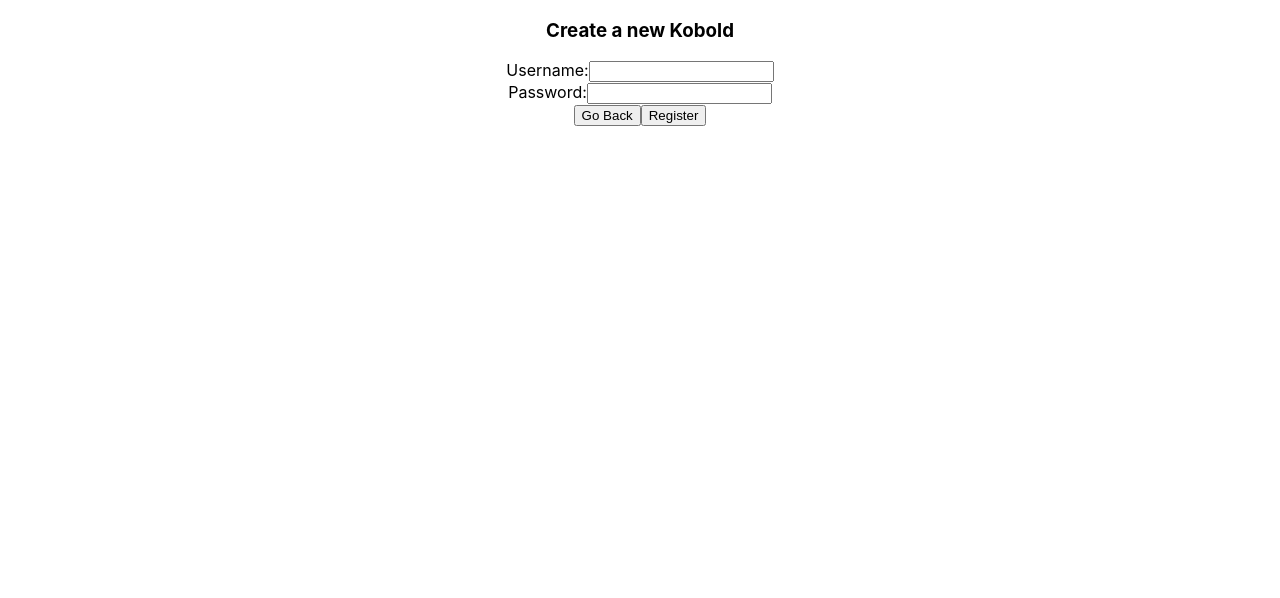
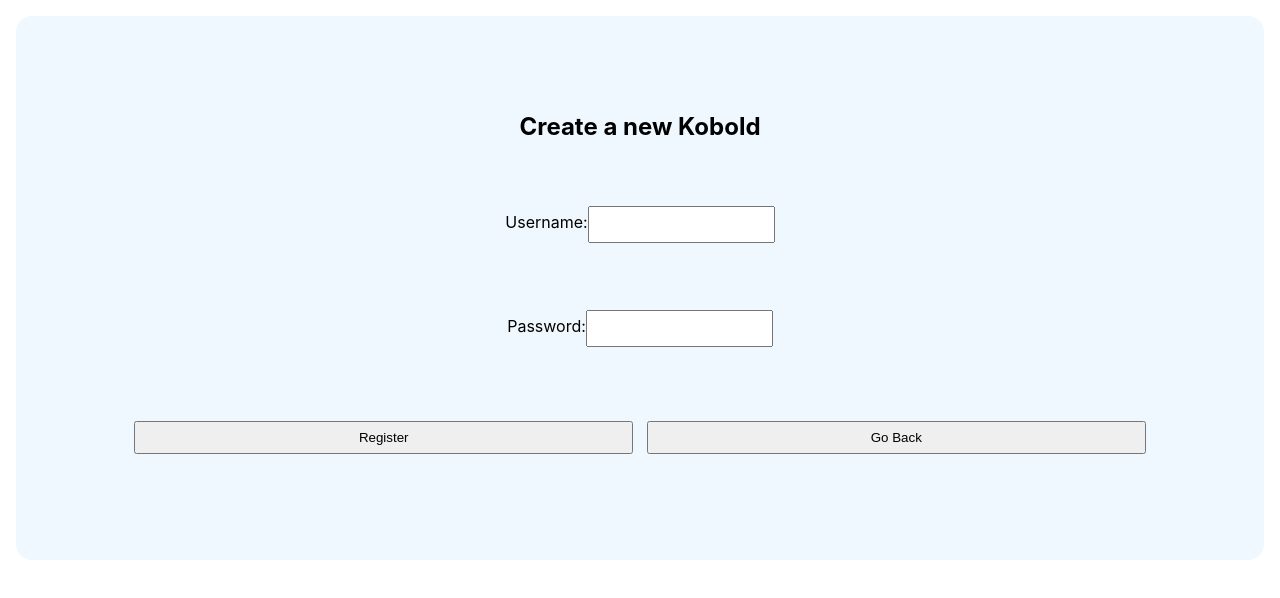
Before and after one commit to ThomasDavisA/kobold-adventures-client, a React (Create React App) app: page /register in a window 1280 px wide. Shown: the top 598 px of the page. Built offline with nearby package versions, Linux system fonts and the light colour scheme.

Commit message:
started css styling

```diff
--- a/src/App.css
+++ b/src/App.css
@@ -1,38 +1,5 @@
+
+
 .App {
   text-align: center;
 }
-
-.App-logo {
-  height: 40vmin;
-  pointer-events: none;
-}
-
-@media (prefers-reduced-motion: no-preference) {
-  .App-logo {
-    animation: App-logo-spin infinite 20s linear;
-  }
-}
-
-.App-header {
-  background-color: #282c34;
-  min-height: 100vh;
-  display: flex;
-  flex-direction: column;
-  align-items: center;
-  justify-content: center;
-  font-size: calc(10px + 2vmin);
-  color: white;
-}
-
-.App-link {
-  color: #61dafb;
-}
-
-@keyframes App-logo-spin {
-  from {
-    transform: rotate(0deg);
-  }
-  to {
-    transform: rotate(360deg);
-  }
-}
--- /dev/null
+++ b/src/component/LoginForm.css
@@ -0,0 +1,29 @@
+.form {
+    display: flex;
+    flex-flow: column nowrap;
+    justify-content: space-evenly;
+    height: 60vh;
+    padding: 2em 0;
+    margin: 1em;
+    line-height: 1.4em;
+    background-color: aliceblue;
+    border-radius: 1em;
+}
+
+.form__container {
+
+}
+
+.form__label {
+}
+
+.form__input {
+    line-height: 2em;
+    padding: 3px;
+}
+
+.form__button {
+    width: 40%;
+    padding: .5em 1em;
+    margin: .5em;
+}
--- a/src/component/LoginForm.js
+++ b/src/component/LoginForm.js
@@ -4,6 +4,8 @@ import TokenService from '../services/token-service';
 import KoboldsContext from '../context/KoboldContext';
 import AuthApiService from '../services/auth-api-service';
 import KoboldsApiService from '../services/kobolds-api-service';
+
+import './LoginForm.css'
 
 export default class LoginForm extends Component {
     static contextType = KoboldsContext;
@@ -47,17 +49,17 @@ export default class LoginForm extends Component {
             <>
             {this.state.error &&
             <h3>{this.state.error}</h3>}
-            <form className='LoginForm' onSubmit={this.handleSubmit}>
-                <div className='container'>
-                    <label htmlFor='username'>Username</label>
-                    <input name='username' type='text' ></input>
+            <form className='form' onSubmit={this.handleSubmit}>
+                <div className='form__container'>
+                    <label classanme='form__label' htmlFor='username'>Username</label>
+                    <input className='form__input' name='username' type='text' ></input>
 
-                    <label htmlFor="password">Password</label>
-                    <input name='password' type='password' ></input>
+                    <label classanme='form__label' htmlFor='password'>Password</label>
+                    <input className='form__input' name='password' type='password' ></input>
                 </div>
-                <div className="container">
-                    <button type='submit'>Login</button>
-                    <Link to='/register'><button >Register</button></Link>
+                <div className="form__container">
+                    <button className='form__button' type='submit'>Login</button>
+                    <Link to='/register'><button className='form__button'>Register</button></Link>
                 </div>
             </form>
             </>
--- a/src/index.css
+++ b/src/index.css
@@ -1,3 +1,8 @@
+* {
+  margin: 0;
+  padding: 0;
+}
+
 body {
   margin: 0;
   font-family: -apple-system, BlinkMacSystemFont, 'Segoe UI', 'Roboto', 'Oxygen',
--- /dev/null
+++ b/src/routes/LoginPage.css
@@ -0,0 +1,6 @@
+.div__header {
+    margin: 2em .5em;
+    padding: .5em;
+    background-color: aliceblue;
+    border-radius: .5em;
+}
--- a/src/routes/LoginPage.js
+++ b/src/routes/LoginPage.js
@@ -1,5 +1,6 @@
 import React, { Component } from 'react';
 import LoginForm from '../component/LoginForm';
+import './LoginPage.css'
 
 export default class LoginPage extends Component {
 
@@ -7,9 +8,9 @@ export default class LoginPage extends Component {
     render() {
         return (
             <>
-                <h1>Kobold Adventures!</h1>
-                <h2>(error messages/register success/failures here)</h2>
-
+                <div className='div__header'>
+                    <h1>Kobold Adventures!</h1>
+                </div>
                 <LoginForm history={this.props.history} />
             </>
         )
--- /dev/null
+++ b/src/routes/NewsPage.css
@@ -0,0 +1,20 @@
+.container__news {
+    background-color: aliceblue;
+    margin: 5vh .5em 1em .5em;
+    padding: 1em;
+    border-radius: 1em;
+}
+
+.news__header {
+    margin: 1em 0;
+}
+
+.news__text {
+    border: 3px white solid;
+    border-radius: 1em;
+    padding: 1em;
+}
+
+.container__buttons {
+
+}
--- a/src/routes/NewsPage.js
+++ b/src/routes/NewsPage.js
@@ -1,13 +1,11 @@
 import React, { Component } from 'react';
 import { Link } from 'react-router-dom';
 import TokenService from '../services/token-service';
-import StatusBar from '../component/StatusBar';
+
+import './NewsPage.css';
+
 
 export default class NewsPage extends Component {
-
-    handleLocations = () => {
-
-    }
 
     handleLogout = () => {
         TokenService.clearAuthToken()
@@ -16,15 +14,16 @@ export default class NewsPage extends Component {
     render() {
         return (
             <>
-                <div className="news-box">
-                    <h3>Current News!</h3>
-                    <br></br>
-                    <p>Lorem ipsum dolor sit amet consectetur adipisicing elit. Ipsam, id nemo esse sit ducimus voluptatibus quaerat. Maxime, odit dignissimos! Harum molestias vitae dolor debitis beatae vel nihil? Quos, dolorum adipisci.</p>
+                <div className="container__news">
+                    <h2 className='news__header'>Current News!</h2>
+                    <p className='news__text'>Lorem ipsum dolor sit amet consectetur adipisicing elit. Ipsam, id nemo esse sit ducimus voluptatibus quaerat. Maxime, odit dignissimos! Harum molestias vitae dolor debitis beatae vel nihil? Quos, dolorum adipisci.</p>
                 </div>
 
-                <Link to='/main/areaselect'><button className='adv-button'>Go Adventuring!</button></Link>
-                <Link to='/main/status'><button>Kobold Status</button></Link>
-                <Link to='/'><button onClick={() => this.handleLogout()}>Logout</button></Link>
+                <div className='container__buttons'>
+                    <Link to='/main/areaselect'><button className='adv-button'>Go Adventuring!</button></Link>
+                    <Link to='/main/status'><button>Kobold Status</button></Link>
+                    <Link to='/'><button onClick={() => this.handleLogout()}>Logout</button></Link>
+                </div>
             </>
         )
     }
--- /dev/null
+++ b/src/routes/RegisterPage.css
@@ -0,0 +1,41 @@
+.RegistrationForm {
+    display: flex;
+    flex-flow: column nowrap;
+    justify-content: space-evenly;
+    align-items: center;
+    height: 60vh;
+    padding: 2em 0;
+    margin: 1em;
+    line-height: 1.4em;
+    background-color: aliceblue;
+    border-radius: 1em;
+}
+
+.form__alert {
+    background-color: white;
+    width: 80%;
+    padding: .25em;
+    border-radius: .5em;
+}
+
+.form__alert--red {
+    color: red;
+}
+
+.form__container {
+    width: 100%;
+}
+
+.form__label {
+}
+
+.form__input {
+    line-height: 2em;
+    padding: 3px;
+}
+
+.form__button {
+    width: 40%;
+    padding: .5em 1em;
+    margin: .5em;
+}
--- a/src/routes/RegisterPage.js
+++ b/src/routes/RegisterPage.js
@@ -6,6 +6,8 @@ import KoboldApiSerivce from '../services/kobolds-api-service';
 import KoboldsContext from '../context/KoboldContext';
 import TokenService from '../services/token-service';
 
+import './RegisterPage.css';
+
 export default class RegisterPage extends Component {
     static contextType = KoboldsContext;
 
@@ -13,20 +15,21 @@ export default class RegisterPage extends Component {
 
     handleSubmit = ev => {
         ev.preventDefault()
+        this.setState({ error: null })
         const { username, password } = ev.target
-
-        this.setState({ error: null })
         AuthApiService.postUser({
             username: username.value,
             password: password.value,
 
         })
             .then(user => {
+                console.log(user)
                 AuthApiService.postLogin({
                     username: username.value,
                     password: password.value
                 })
                     .then(res => {
+                        console.log('success')
                         username.value = ''
                         password.value = ''
                         TokenService.saveAuthToken(res.authToken)
@@ -42,7 +45,6 @@ export default class RegisterPage extends Component {
             .catch(res => {
                 this.setState({ error: res.error })
             })
-
     }
 
     render() {
@@ -51,27 +53,32 @@ export default class RegisterPage extends Component {
         return (
             <form className='RegistrationForm' onSubmit={this.handleSubmit}>
 
-                <h3>Create a new Kobold</h3>
+                <h2>Create a new Kobold</h2>
 
-                <div role='alert'>
-                    {error && <p className='red'>{error}</p>}
-                </div>
+                {error &&
+                    <div className='form__alert' role='alert'>
+                        <p className='form__alert--red'>{error}</p>
+                    </div>
+                }
 
                 <div className='username'>
-                    <label htmlFor='RegistrationForm__user_name'>
+                    <label htmlFor='RegistrationForm__username'>
                         Username:
                     </label>
-                    <input name='username' type='text' required id='RegistrationForm__user_name' />
+                    <input className='form__input' name='username' type='text' required id='RegistrationForm__username' />
                 </div>
                 <div className='password'>
                     <label htmlFor='RegistrationForm__password'>
                         Password:
                     </label>
-                    <input name='password' type='password' required id='RegistrationForm__password' />
+                    <input className='form__input' name='password' type='password' required id='RegistrationForm__password' />
                 </div>
 
-                <Link to='/'><button>Go Back</button></Link>
-                <button type='submit'>Register</button>
+                <div className='form__container'>
+                    <button className='form__button' type='submit'>Register</button>
+                    <Link to='/'><button className='form__button' type='button'>Go Back</button></Link>
+                </div>
+
             </form>
         )
     }
```
